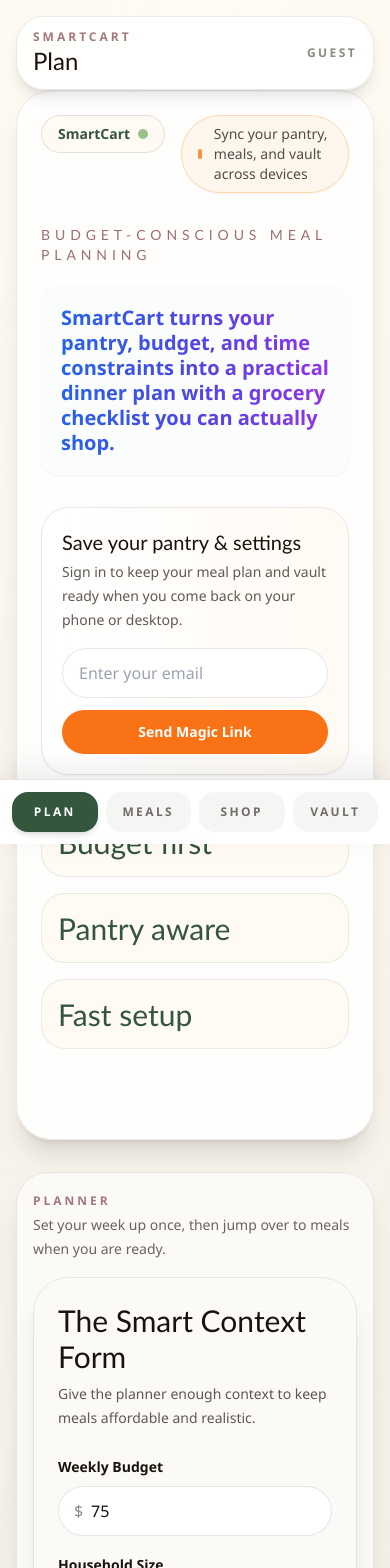
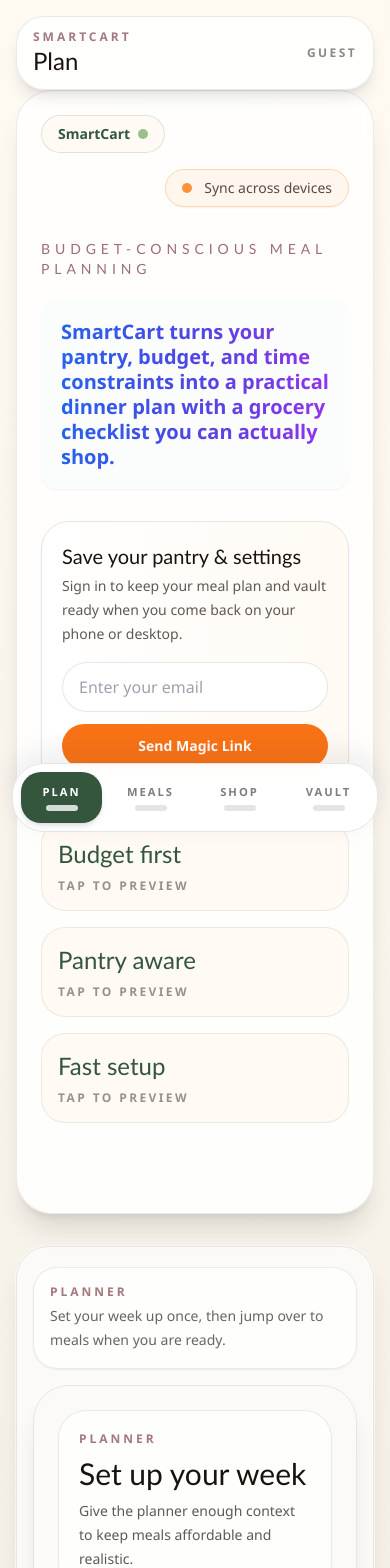
Before and after one commit to ljhooks6/smartcart, a Next.js app: page / in a window 390 px wide. Shown: the top 1568 px of the page. Built offline with nearby package versions, Linux system fonts and the light colour scheme; no server answers.

Commit message:
STYLE: Polish SmartCart mobile shell and account UI

```diff
--- a/components/smart-cart-app.fixed.tsx
+++ b/components/smart-cart-app.fixed.tsx
@@ -1701,13 +1701,13 @@
 
         <div className="grid gap-8 md:hidden">
             <section
-            className={`rounded-[2rem] border px-4 py-5 shadow-xl ${
+              className={`overflow-hidden rounded-[2rem] border px-4 py-5 shadow-xl ring-1 ring-white/60 ${
                 activeMobileTab === "plan"
                   ? "block border-stone-200 bg-[#fcfaf6]"
                   : "hidden"
               }`}
             >
-            <div className="mb-4">
+              <div className="mb-4 rounded-[1.5rem] border border-stone-200/80 bg-white/70 px-4 py-4 shadow-sm">
                 <p className="text-xs font-semibold uppercase tracking-[0.25em] text-berry/70">
                   Planner
                 </p>
@@ -1803,13 +1803,13 @@
           </section>
 
             <section
-            className={`rounded-[2rem] border px-4 py-5 shadow-xl ${
+              className={`overflow-hidden rounded-[2rem] border px-4 py-5 shadow-xl ring-1 ring-white/60 ${
                 activeMobileTab === "meals"
                   ? "block border-rose-100 bg-white"
                   : "hidden"
               }`}
             >
-            <div className="mb-4 flex items-center justify-between gap-3">
+              <div className="mb-4 flex items-center justify-between gap-3 rounded-[1.5rem] border border-rose-100 bg-rose-50/60 px-4 py-4 shadow-sm">
                 <div>
                   <p className="text-xs font-semibold uppercase tracking-[0.25em] text-berry/70">
                     Meals
@@ -1861,13 +1861,13 @@
           </section>
 
             <section
-            className={`rounded-[2rem] border px-4 py-5 shadow-xl ${
+              className={`overflow-hidden rounded-[2rem] border px-4 py-5 shadow-xl ring-1 ring-white/60 ${
                 activeMobileTab === "shop"
                   ? "block border-emerald-100 bg-[#f4fbf7]"
                   : "hidden"
               }`}
             >
-            <div className="mb-4 flex items-center justify-between gap-3">
+              <div className="mb-4 flex items-center justify-between gap-3 rounded-[1.5rem] border border-emerald-100 bg-white/70 px-4 py-4 shadow-sm">
                 <div>
                   <p className="text-xs font-semibold uppercase tracking-[0.25em] text-emerald-700">
                     Shop
@@ -1921,13 +1921,13 @@
           </section>
 
             <section
-            className={`rounded-[2rem] border px-4 py-5 shadow-xl ${
+              className={`overflow-hidden rounded-[2rem] border px-4 py-5 shadow-xl ring-1 ring-white/60 ${
                 activeMobileTab === "vault"
                   ? "block border-amber-100 bg-[#f7f1e7]"
                   : "hidden"
               }`}
             >
-            <div className="mb-4 flex items-center justify-between gap-3">
+              <div className="mb-4 flex items-center justify-between gap-3 rounded-[1.5rem] border border-amber-100 bg-white/70 px-4 py-4 shadow-sm">
                 <div>
                   <p className="text-xs font-semibold uppercase tracking-[0.25em] text-amber-800">
                     Vault
@@ -2147,22 +2147,27 @@
         </div>
       </div>
 
-      <nav className="fixed inset-x-0 bottom-0 z-50 border-t border-stone-200 bg-white/95 px-3 pb-[max(env(safe-area-inset-bottom),0.75rem)] pt-3 shadow-[0_-10px_30px_rgba(15,23,42,0.08)] backdrop-blur md:hidden">
-        <div className="mx-auto grid max-w-2xl grid-cols-4 gap-2">
+      <nav className="fixed inset-x-0 bottom-0 z-50 px-3 pb-[max(env(safe-area-inset-bottom),0.75rem)] pt-3 md:hidden">
+        <div className="mx-auto grid max-w-2xl grid-cols-4 gap-2 rounded-[2rem] border border-stone-200 bg-white/95 p-2 shadow-[0_-10px_30px_rgba(15,23,42,0.08)] backdrop-blur">
           {mobileTabs.map((tab) => {
             const isActive = activeMobileTab === tab.id;
             return (
               <button
                 key={tab.id}
-                className={`rounded-2xl px-3 py-3 text-center text-xs font-semibold uppercase tracking-[0.2em] transition ${
+                className={`rounded-[1.25rem] px-3 py-3 text-center text-[0.7rem] font-semibold uppercase tracking-[0.18em] transition ${
                   isActive
                     ? "bg-pine text-white shadow-md"
-                    : "bg-stone-100 text-ink/60 hover:bg-stone-200"
+                    : "bg-transparent text-ink/55 hover:bg-stone-100"
                 }`}
                 onClick={() => setActiveMobileTab(tab.id)}
                 type="button"
               >
-                {tab.shortLabel}
+                <span className="block">{tab.shortLabel}</span>
+                <span
+                  className={`mx-auto mt-1 block h-1.5 w-8 rounded-full ${
+                    isActive ? "bg-white/80" : "bg-stone-200"
+                  }`}
+                />
               </button>
             );
           })}
--- a/components/smart-cart-context-form.tsx
+++ b/components/smart-cart-context-form.tsx
@@ -80,8 +80,11 @@
 }: SmartCartContextFormProps) {
   return (
     <div className="rounded-[2.25rem] border border-stone-200 bg-[#fcfaf6]/95 p-6 shadow-xl backdrop-blur xl:p-8">
-      <div className="mb-6">
-        <p className="font-display text-3xl text-ink">The Smart Context Form</p>
+      <div className="mb-6 rounded-[1.75rem] border border-stone-200/80 bg-white/75 px-5 py-5 shadow-sm">
+        <p className="text-xs font-semibold uppercase tracking-[0.25em] text-berry/70">
+          Planner
+        </p>
+        <p className="mt-2 font-display text-3xl text-ink">Set up your week</p>
         <p className="mt-2 text-sm leading-6 text-ink/70">
           Give the planner enough context to keep meals affordable and realistic.
         </p>
--- a/components/smart-cart-hero-header.tsx
+++ b/components/smart-cart-hero-header.tsx
@@ -1,6 +1,6 @@
 "use client";
 
-import { FormEvent } from "react";
+import { FormEvent, useState } from "react";
 
 type SmartCartHeroHeaderProps = {
   activeFeature: string | null;
@@ -31,19 +31,45 @@
 }: SmartCartHeroHeaderProps) {
   const isSignedIn = Boolean(safeTrim(userEmail));
   const initial = safeTrim(userEmail[0] ?? "U").toUpperCase();
+  const [isAccountMenuOpen, setIsAccountMenuOpen] = useState(false);
 
   return (
     <div className="space-y-8 rounded-[2.25rem] border border-stone-200/80 bg-white/85 p-6 shadow-xl backdrop-blur xl:p-10">
-      <div className="flex w-full items-start justify-between gap-4">
+      <div className="flex w-full flex-col gap-4 sm:flex-row sm:items-start sm:justify-between">
         <div className="inline-flex w-fit items-center gap-2 rounded-full border border-pine/15 bg-cream px-4 py-2 text-sm font-semibold text-pine">
           SmartCart
           <span className="h-2.5 w-2.5 rounded-full bg-sage" />
         </div>
 
         {isSignedIn ? (
-          <div className="ml-auto flex w-full max-w-sm items-center justify-between gap-3 rounded-full border border-pine/10 bg-white/90 px-3 py-2 shadow-sm">
+          <div className="relative ml-auto w-full max-w-sm">
+            <button
+              aria-expanded={isAccountMenuOpen}
+              className="flex w-full items-center justify-between gap-3 rounded-full border border-pine/10 bg-white/90 px-3 py-2 text-left shadow-sm transition hover:border-pine/20 hover:bg-white"
+              onClick={() => setIsAccountMenuOpen((current) => !current)}
+              type="button"
+            >
               <div className="flex min-w-0 items-center gap-3">
                 <div className="flex h-10 w-10 shrink-0 items-center justify-center rounded-full bg-pine text-sm font-semibold text-white">
+                  {initial}
+                </div>
+                <div className="min-w-0">
+                  <p className="text-[0.65rem] font-semibold uppercase tracking-[0.28em] text-pine/55">
+                    Account
+                  </p>
+                  <p className="truncate text-sm font-medium text-ink">{safeTrim(userEmail)}</p>
+                </div>
+              </div>
+              <span
+                className={`text-sm text-ink/45 transition ${isAccountMenuOpen ? "rotate-180" : ""}`}
+              >
+                ▾
+              </span>
+            </button>
+            {isAccountMenuOpen ? (
+              <div className="absolute right-0 top-[calc(100%+0.75rem)] z-20 w-full rounded-[1.5rem] border border-stone-200 bg-white p-4 shadow-2xl">
+                <div className="flex items-center gap-3">
+                  <div className="flex h-11 w-11 shrink-0 items-center justify-center rounded-full bg-pine text-sm font-semibold text-white">
                     {initial}
                   </div>
                   <div className="min-w-0">
@@ -53,18 +79,26 @@
                     <p className="truncate text-sm font-medium text-ink">{safeTrim(userEmail)}</p>
                   </div>
                 </div>
+                <div className="mt-4 rounded-2xl bg-cream px-4 py-3 text-sm leading-6 text-ink/70">
+                  Your pantry, weekly plan, and vault stay synced here.
+                </div>
                 <button
-              className="shrink-0 rounded-full border border-stone-200 px-4 py-2 text-sm font-semibold text-ink transition hover:bg-stone-100"
-              onClick={onSignOut}
+                  className="mt-4 w-full rounded-full border border-stone-200 px-4 py-3 text-sm font-semibold text-ink transition hover:bg-stone-100"
+                  onClick={() => {
+                    setIsAccountMenuOpen(false);
+                    onSignOut();
+                  }}
                   type="button"
                 >
                   Sign Out
                 </button>
               </div>
+            ) : null}
+          </div>
         ) : (
-          <div className="ml-auto flex items-center gap-3 rounded-full border border-orange-200 bg-orange-50/90 px-4 py-2 text-sm text-ink/75 shadow-sm">
+          <div className="ml-auto flex items-center gap-3 self-start rounded-full border border-orange-200 bg-orange-50/90 px-4 py-2 text-sm text-ink/75 shadow-sm">
             <span className="inline-flex h-2.5 w-2.5 rounded-full bg-orange-400" />
-            <span className="font-medium">Sync your pantry, meals, and vault across devices</span>
+            <span className="font-medium">Sync across devices</span>
           </div>
         )}
       </div>
@@ -125,7 +159,10 @@
             onClick={() => onFeatureToggle(feature)}
             type="button"
           >
-            <p className="font-display text-3xl text-pine">{feature}</p>
+            <p className="font-display text-2xl text-pine sm:text-3xl">{feature}</p>
+            <p className="mt-2 text-xs font-semibold uppercase tracking-[0.2em] text-ink/45">
+              Tap to preview
+            </p>
           </button>
         ))}
       </div>
--- a/components/smart-cart-meal-sections.tsx
+++ b/components/smart-cart-meal-sections.tsx
@@ -95,11 +95,14 @@
       <div className="rounded-[2.25rem] border border-stone-200 bg-white/85 p-6 shadow-xl backdrop-blur">
         <div className="flex flex-col gap-4 sm:flex-row sm:items-end sm:justify-between">
           <div>
+            <p className="text-xs font-semibold uppercase tracking-[0.25em] text-berry/70">
+              Meals
+            </p>
             <p className="font-display text-3xl text-ink">Your 7 dinner picks</p>
           </div>
         </div>
 
-        <div className="mt-5 rounded-[1.5rem] border border-sky-200 bg-sky-50 px-4 py-4 text-sm font-semibold text-sky-900 shadow-sm">
+        <div className="mt-5 rounded-[1.5rem] border border-sky-200 bg-gradient-to-r from-sky-50 to-white px-4 py-4 text-sm text-sky-900 shadow-sm">
           <span aria-hidden="true">{"🍽️ "}</span>
           Build Your Menu: Pick up to 5 meals below and watch your grocery list build in
           real-time!
@@ -195,6 +198,9 @@
       <section className="mt-8 rounded-3xl border border-stone-200 bg-[#f8f4ec] p-5 shadow-xl">
         <div className="flex items-center justify-between gap-4">
           <div>
+            <p className="text-xs font-semibold uppercase tracking-[0.25em] text-pine/65">
+              Weekly picks
+            </p>
             <p className="font-display text-2xl text-ink">Your Weekly Menu</p>
             <p className="mt-1 text-sm leading-6 text-ink/70">
               Save the dinners you want to keep in rotation this week.
```
Also changed, not shown: components/smart-cart-library-sections.tsx (+14 -7 lines). Lines whose indentation alone changed are shown as unchanged.
